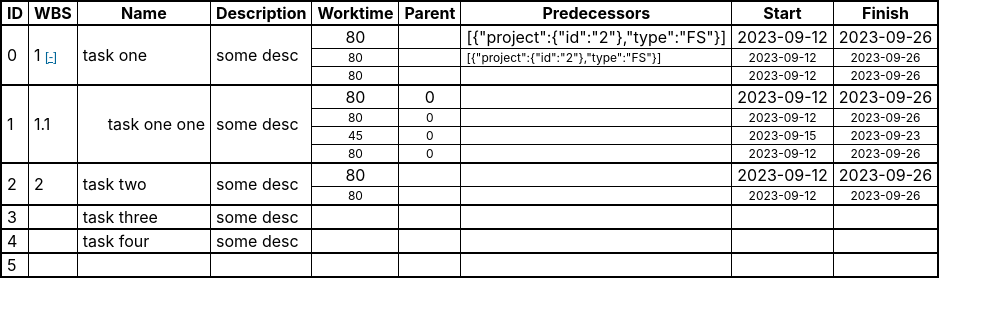
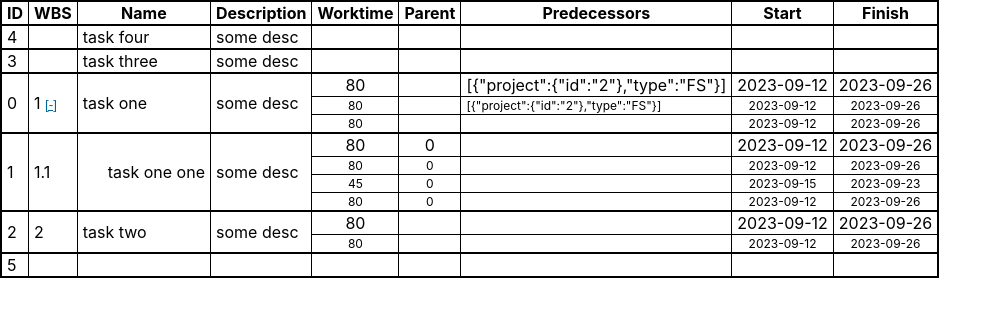
Before and after one commit to wazart0/pmt_x, a React (Create React App) app in the folder frontend/pyscript_experiment/project/: page / in a window 1280 px wide. Shown: the top 316 px of the page, without its empty margins (0-1002 px from the left). Built offline with nearby package versions, Linux system fonts and the light colour scheme.

Commit message:
multiple bugfixes, refactor

```diff
--- a/frontend/pyscript_experiment/project/src/components/ProjectList.js
+++ b/frontend/pyscript_experiment/project/src/components/ProjectList.js
@@ -33,11 +33,9 @@ function ProjectList() {
         if (!e.target.textContent || e.target.textContent === String(data[id][column])) return;
         console.log(column);
         if (column === 'parent') {
-            let tmp = Number(e.target.textContent)
-            if (!changeParent(id, tmp)) {
-                e.target.textContent = String(data[id][column]);
-                return;
-            }
+            let result = changeParent(id, Number(e.target.textContent))
+            e.target.textContent = data[id][column];
+            if (!result) return
         } else {
             data[id][column] = e.target.textContent;
         }
@@ -49,7 +47,7 @@ function ProjectList() {
     function addNewProject(e) {
         if (!e.target.textContent.trim()) return;
         let id = addProject(e.target.textContent.trim());
-        e.target.textContent = ''; //                                      TODO:         why is it needed!?
+        e.target.textContent = '';                                     //                                      TODO:         why is it needed!?
         console.log("TODO: Implement data update in DB.");
         console.log("Created task: [" + String(id) + "] to: [" + data[id].name+ "] ");
         updateProjectListState({});
@@ -88,6 +86,7 @@ function ProjectList() {
         if (column === 'finish') return <td style={{textAlign: 'center', borderTop: '1px solid black'}}>{baseline.finish}</td>;
         return (null);
     }
+
 
     return (
         <div className="projectTable">
--- a/frontend/pyscript_experiment/project/src/components/ProjectListTreeManager.js
+++ b/frontend/pyscript_experiment/project/src/components/ProjectListTreeManager.js
@@ -1,4 +1,10 @@
-import { data } from "./ProjectVars";
+import { data, sortByWBS, resetIDs } from "./ProjectVars";
+
+
+function isString(s) {
+    return typeof(s) === 'string' || s instanceof String;
+}
+
 
 
 export function hideSubTree(parent_id) { // assumption is that the data is sorted by ID/WBS, means parent is always before child in array
@@ -19,23 +25,16 @@ export function hideSubTree(parent_id) { // assumption is that the data is sorte
 
 
 export function showSubTree(parent_id) { // assumption is that the data is sorted by ID/WBS, means parent is always before child in array
-    let subtree_IDs = [parent_id];
-    let children_keep_hidden = [];
-    data[parent_id].hiddenChildren = false;
+    let subtree_IDs = [parent_id]
+    let children_keep_hidden = []
+    data[parent_id].hiddenChildren = false
     for (let index in data) {
-        // console.log("for loop");
-        // console.log(data[index]);
         if (subtree_IDs.includes(data[index].parent)) {
-            // console.log("parent found");
-            // console.log(data[index]);
-            if (children_keep_hidden.includes(data[index].parent)) {
-                if (data[index].hasChildren) children_keep_hidden.push(data[index].id);
+            if (data[index].hasChildren) subtree_IDs.push(data[index].id)
+            if ((children_keep_hidden.includes(data[index].parent) || data[index]['hiddenChildren'] === true) && data[index].hasChildren) {
+                children_keep_hidden.push(data[index].id)
             }
-            else {
-                data[index]['hidden'] = false;
-            }
-            if (data[index].hasChildren) subtree_IDs.push(data[index].id);
-            // console.log(data[index]);
+            if (!children_keep_hidden.includes(data[index].parent)) data[index]['hidden'] = false
         }
     }
 }
@@ -43,102 +42,100 @@ export function showSubTree(parent_id) { // assumption is that the data is sorte
 
 export function changeParent(id, parent_id) {
     // check if valid (basic, check if parent_id is a child of id)
-    console.log(id)
-    console.log(parent_id)
+    console.log('endry to changeParent(id, parent_id)')
+    console.log([id, data[id].wbs])
+    console.log([parent_id])
+    console.log(structuredClone(data))
     if (id === parent_id || data.parent === parent_id || parent_id < 0 || parent_id >= data.length || !Number.isInteger(parent_id)) return false;
-    let subtree_IDs = [id];
+    if (data[id].wbs !== null && !isString(data[id].wbs)) { console.log("ERROR: WBS is not a string!"); return false;}
+
+    let check_subtree = [id];
     for (let index in data) {
-        if (subtree_IDs.includes(data[index].parent)) subtree_IDs.push(data[index].id);
+        if (check_subtree.includes(data[index].parent)) check_subtree.push(data[index].id);
     }
-    if (subtree_IDs.includes(parent_id)) return false;
+    if (check_subtree.includes(parent_id)) return false;
 
-    console.log(subtree_IDs)
+    console.log(["check_subtree:", check_subtree])
 
-    // rebuild WBS (check subtree_IDs, add as last)
-    let no_of_direct_children = 1;
-    for (let index in data) {
-        if (data[index].parent === parent_id) {
-            no_of_direct_children = no_of_direct_children + 1;
+
+    // init changes
+    let parent_id_old = data[id].parent
+    data[id].parent = null
+
+    console.log(['parent old: ', parent_id_old])
+
+
+    // rebuild wbs of old parent and without child (eg. if project was first child) - needed to keep the order
+    if (parent_id_old !== null) {
+        let subtree_parent_old_IDs = [parent_id_old];
+        for (let index in data) {
+            if (data[index].id !== id && subtree_parent_old_IDs.includes(data[index].parent)) subtree_parent_old_IDs.push(data[index].id);
+        }
+
+        data[parent_id_old]["hasChildren"] = subtree_parent_old_IDs.length > 1 ? true : false;
+
+        console.log("subtree_parent_IDs:")
+        console.log(subtree_parent_old_IDs)
+
+        if (data[parent_id_old]["hasChildren"]) {
+
+            let wbs_parent_old = data[parent_id_old].wbs;
+            let new_number = 0;
+            let wbs_length;
+            for (let index in subtree_parent_old_IDs) {
+                if (data[subtree_parent_old_IDs[index]].parent === parent_id_old) {
+                    wbs_length = data[subtree_parent_old_IDs[index]].wbs.length
+                    new_number = new_number + 1
+                }
+                if (subtree_parent_old_IDs[index] !== parent_id_old) data[subtree_parent_old_IDs[index]].wbs = wbs_parent_old + '.' + new_number + data[subtree_parent_old_IDs[index]].wbs.slice(wbs_length)
+            }
         }
     }
 
-    console.log(data[parent_id].wbs)
-    let wbs_new = data[parent_id].wbs + '.' + no_of_direct_children;
-    console.log(wbs_new)
-    if (data[id].hasChildren) {
-        console.log('has children')
-        let wbs_current_length = data[id].wbs.length;
-        for (let index in subtree_IDs) {
-            if (subtree_IDs[index] !== id) data[subtree_IDs[index]].wbs = wbs_new + data[subtree_IDs[index]].wbs.slice(wbs_current_length);
+
+    // rebuild WBS for ID
+    let no_of_new_siblings = 1;
+    for (let index in data) {
+        if (data[index].parent === parent_id) {
+            no_of_new_siblings = no_of_new_siblings + 1;
         }
     }
 
-    let parent_old = data[id].parent;
-    data[id].parent = parent_id;
-    if (parent_old !== null) {
-        console.log('parent old: ' + String(parent_old))
-        data[parent_old]["hasChildren"] = false;
-        for (let index in data) {
-            if (data[index].parent === parent_old) {
-                data[parent_old]["hasChildren"] = true;
-                break;
-            }
-        }
-    }
-    data[parent_id]["hasChildren"] = true;
-
-    data[id].wbs = wbs_new;
+    let wbs_new = data[parent_id].wbs + '.' + no_of_new_siblings;
+    console.log(["new wbs: ", wbs_new])
 
 
-    // fix numbering of old parent children (eg. if project was first child) - needed to keep the order
-    if (parent_old !== null) {
-        let subtree_parent_IDs = [parent_old];
+    // rebuild WBS of children
+    if (data[id].hasChildren) {
+        let wbs_current_length = data[id].wbs.length;
+
+        let subtree_old_IDs = [id];
         for (let index in data) {
-            if (subtree_parent_IDs.includes(data[index].parent)) subtree_parent_IDs.push(data[index].id);
+            if (subtree_old_IDs.includes(data[index].parent)) subtree_old_IDs.push(data[index].id);
         }
-        // let wbs_parent_old = data[parent_old].wbs;
-        // let wbs_to_change = null;
-        // let new_number = 0;
-        // let rgxp;
-        // for (let index in data) {
-        //     if (data[index].parent === parent_old) {
-        //         wbs_to_change = data[index].wbs;
-        //         let regexstring = wbs_to_change.replace(/\./g, '\\.');
-        //         console.log(regexstring);
-        //         rgxp = new RegExp(regexstring, "g");
-        //         new_number = new_number + 1;
-        //     }
-        //     if (wbs_to_change && data[index].wbs.match(rgxp)) {
-        //         data[index].wbs = wbs_parent_old + '.' + new_number + data[index].wbs.slice(wbs_to_change.length);
-        //     }
-        // }
+        console.log("subtree_old_IDs:")
+        console.log(subtree_old_IDs)
+
+        for (let index in subtree_old_IDs) {
+            if (subtree_old_IDs[index] !== id) data[subtree_old_IDs[index]].wbs = wbs_new + data[subtree_old_IDs[index]].wbs.slice(wbs_current_length);
+        }
     }
 
 
-    // sort array by WBS
-    function compare(a, b) {
-        if (a.wbs === null || b.wbs === null) {
-            return -1;
-        }
-        if (a.wbs < b.wbs){
-            return -1;
-        }
-        if (a.wbs > b.wbs){
-            return 1;
-        }
-        return 0;
-    }
-    data.sort(compare);
+    // update relevant data
+    data[id].wbs = wbs_new
+    data[id].parent = parent_id
+    data[parent_id]["hasChildren"] = true
+
+    // sort data array by WBS
+    sortByWBS()
 
     // allocate new IDs (reset index)
-    let map = {};
-    for (let index in data) {
-        map[data[index].id] = index;
-    }
-    for (let index in data) {
-        data[index].id = index;
-        data[index].parent = data[index].parent !== null ? map[data[index].parent] : null;
-    }
+    resetIDs()
 
+    // show parent subtree with added child
+    // showSubTree(parent_id) - rethink better logic (all parents  of this parent have to be expanded too)
+
+    console.log(structuredClone(data))
     return true;
 }
--- a/frontend/pyscript_experiment/project/src/components/ProjectVars.js
+++ b/frontend/pyscript_experiment/project/src/components/ProjectVars.js
@@ -24,15 +24,59 @@ export function addProject(name) {
     return id;
 }
 
+export function validateParentAgainstWBS() {
+    return true;
+}
+
+export function resetWBS() {
+
+}
+
+export function resetIDs() {
+    let map = {};
+    for (let index in data) {
+        map[data[index].id] = Number(index);
+    }
+    for (let index in data) {
+        data[index].id = Number(index);
+        data[index].parent = data[index].parent !== null ? map[data[index].parent] : null;
+    }
+}
+
+export function overwriteNullWBS() {
+
+}
+
+export function sortByWBS() {
+    function compare(a, b) {
+        if (a.wbs === null || b.wbs === null) {
+            return -1
+        }
+        if (a.wbs < b.wbs){
+            return -1
+        }
+        if (a.wbs > b.wbs){
+            return 1
+        }
+        return 0
+    }
+    data.sort(compare);
+}
+
 export function setColumns(columns_dict) {
-    columns = structuredClone(columns_dict);
+    columns = structuredClone(columns_dict)
 }
 
 export function setData(data_array) {
-    data = structuredClone(data_array);
+    data = structuredClone(data_array)
+    sortByWBS()
+    if (!validateParentAgainstWBS()) {
+        console.log("WARNING: WBS invalid, resetting WBS.")
+        resetWBS()
+    }
 }
 
 export function initColumnsAndData(columns_dict, data_array) {
-    setColumns(columns_dict);
-    setData(data_array);
+    setColumns(columns_dict)
+    setData(data_array)
 }
```
